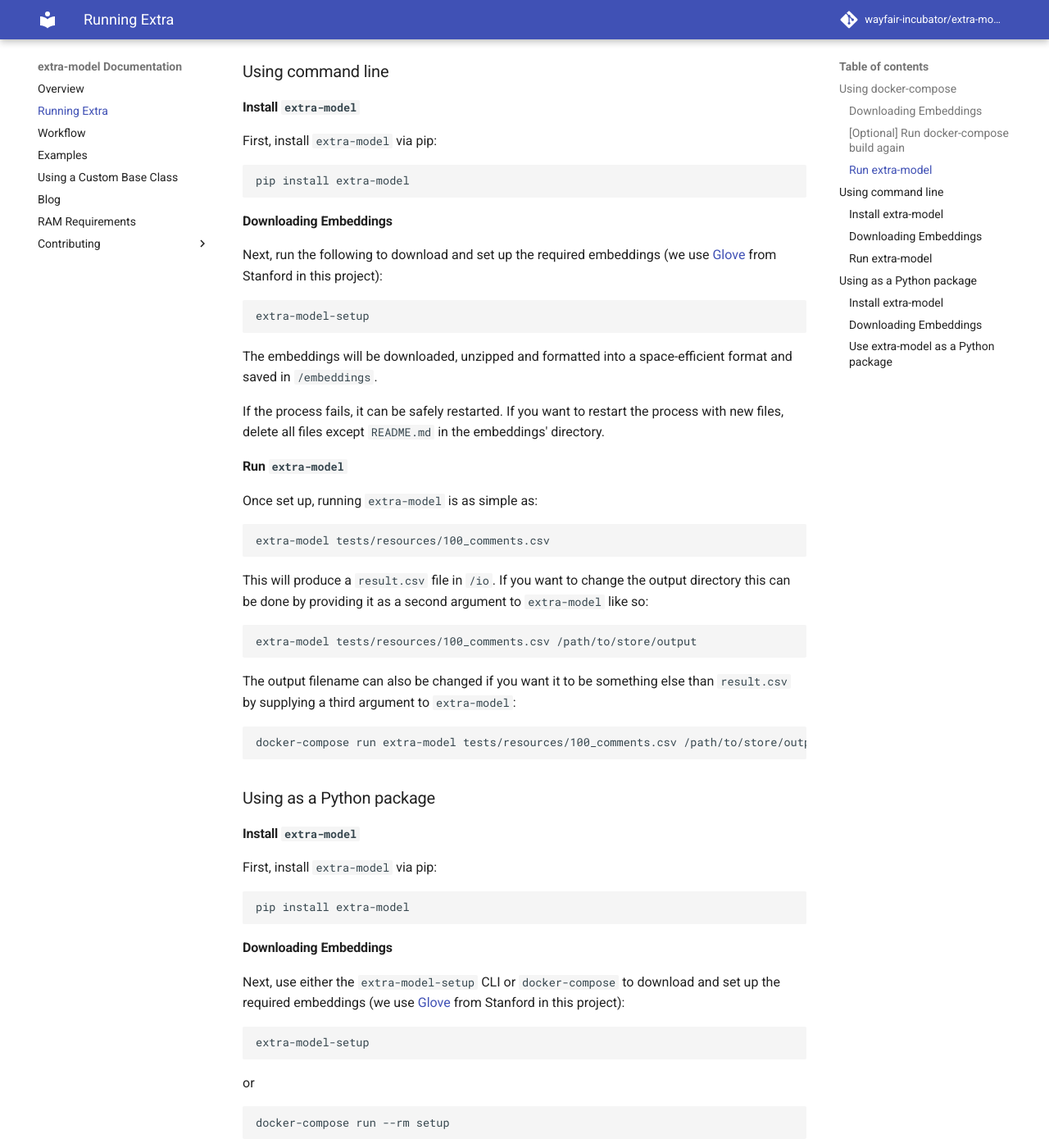
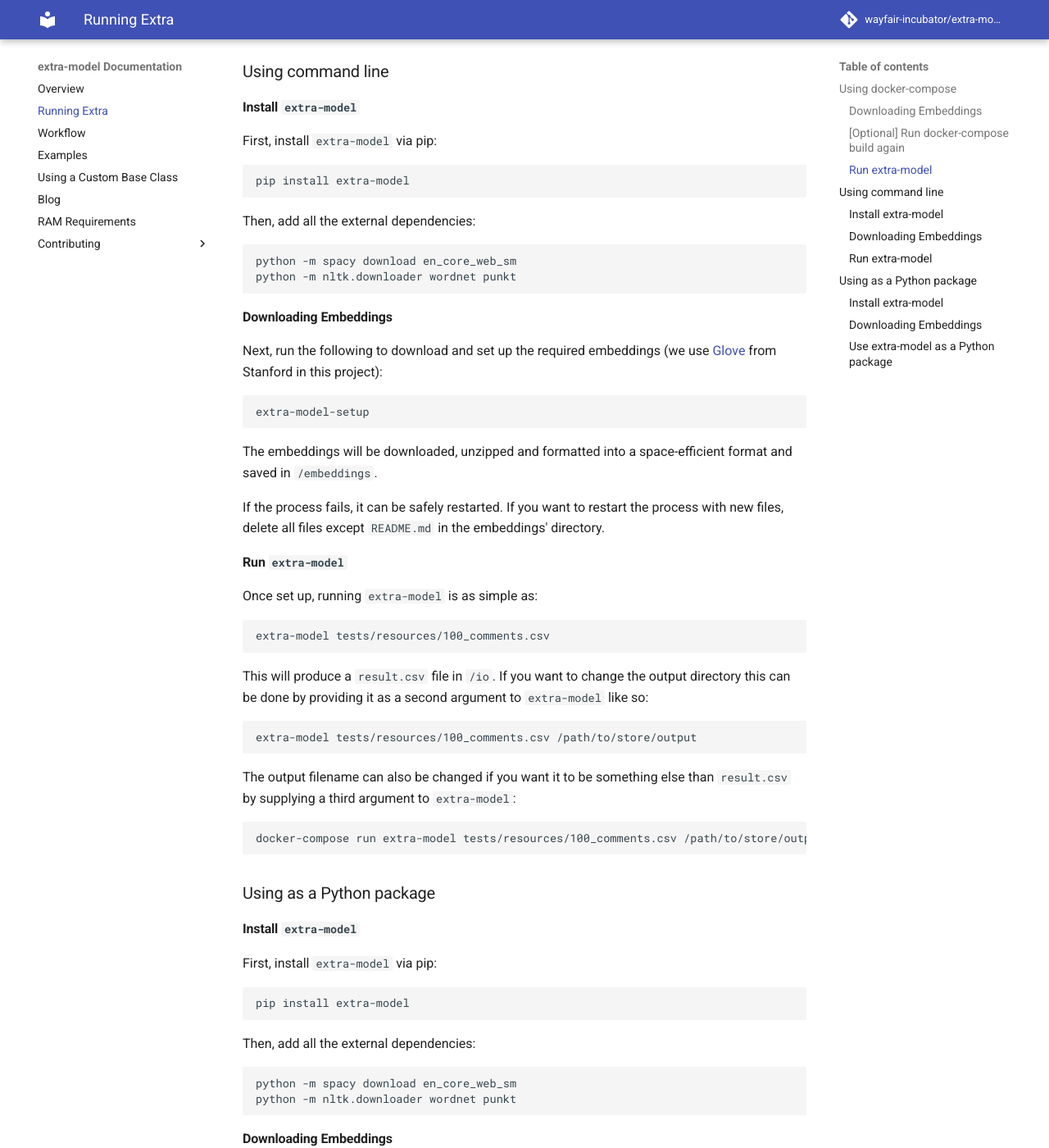
Before and after one commit to wayfair-incubator/extra-model, an MkDocs documentation site: the page built from docs/running_extra.md, in a window 1280 px wide and 1400 px high, scrolled down 1386 px. Shown: the whole window at 82% size. Built offline with MkDocs 1.6.1 and Material for MkDocs 9.7.7, drawn with Linux system fonts in a browser that asks for light colours; comment, search, counter and statistics services are not loaded.

Commit message:
Adding steps to dowload spacy and nltk dependencies

````diff
--- a/docs/running_extra.md
+++ b/docs/running_extra.md
@@ -68,6 +68,13 @@ First, install `extra-model` via pip:
 pip install extra-model
 ```
 
+Then, add all the external dependencies:
+
+```bash
+python -m spacy download en_core_web_sm
+python -m nltk.downloader wordnet punkt
+```
+
 #### Downloading Embeddings
 
 Next, run the following to download and set up the required embeddings (we use [Glove](https://nlp.stanford.edu/projects/glove/) from Stanford in this project):
@@ -108,6 +115,13 @@ First, install `extra-model` via pip:
 
 ```bash
 pip install extra-model
+```
+
+Then, add all the external dependencies:
+
+```bash
+python -m spacy download en_core_web_sm
+python -m nltk.downloader wordnet punkt
 ```
 
 #### Downloading Embeddings
````
